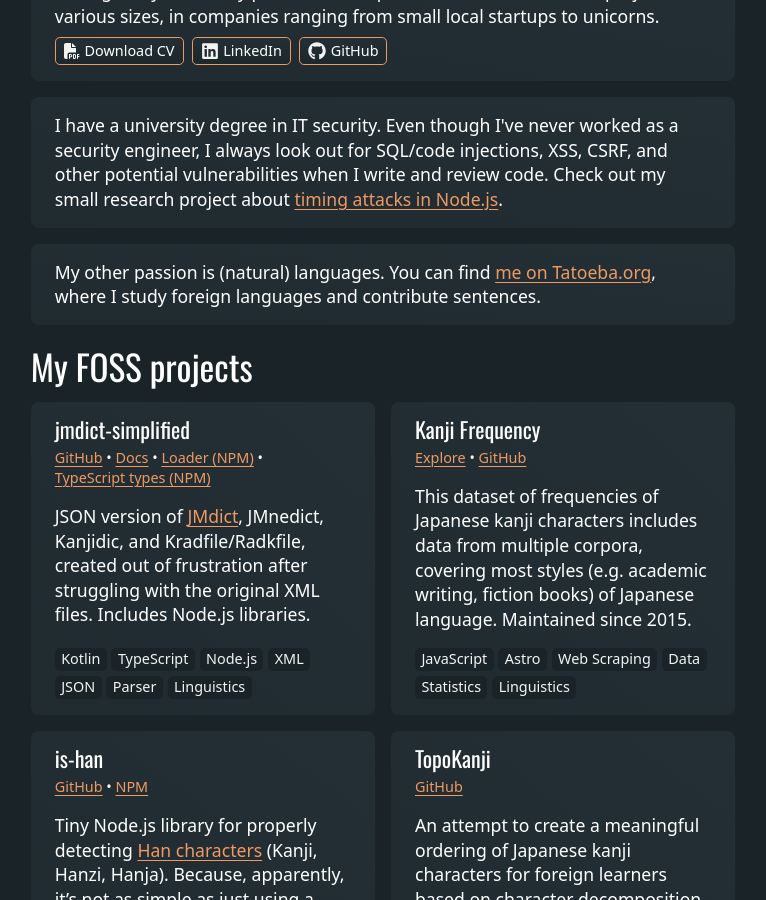
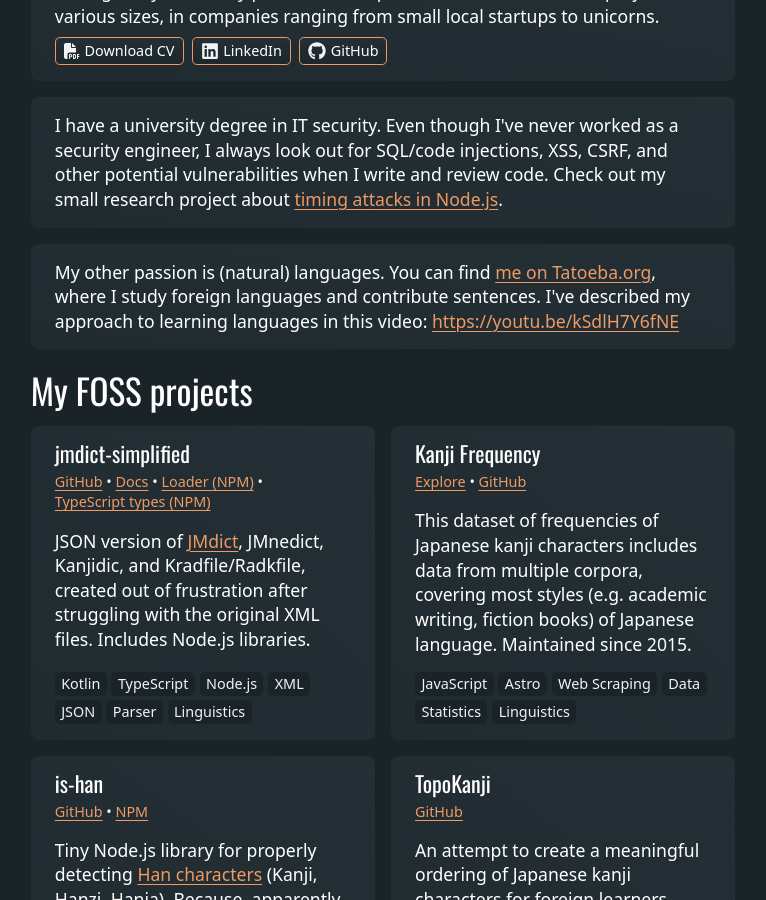
Before and after one commit to scriptin/scriptin.github.io, a Jekyll site: the page built from index.html, in a window 1280 px wide and 900 px high, scrolled down 493 px. Shown: the whole window, without its empty margins (257-1023 px from the left). Built offline with Jekyll 4.4.1, drawn with Linux system fonts in a browser that asks for light colours.

Commit message:
Add a link to language learning video

```diff
--- a/index.html
+++ b/index.html
@@ -75,6 +75,8 @@ layout: default
                 My other passion is (natural) languages. You can find
                 <a href="https://tatoeba.org/en/user/profile/scriptin">me on Tatoeba.org</a>,
                 where I study foreign languages and contribute sentences.
+                I've described my approach to learning languages in this video:
+                <a href="https://youtu.be/kSdlH7Y6fNE" target="_blank">https://youtu.be/kSdlH7Y6fNE</a>
             </p>
         </div>
     </div>
```
